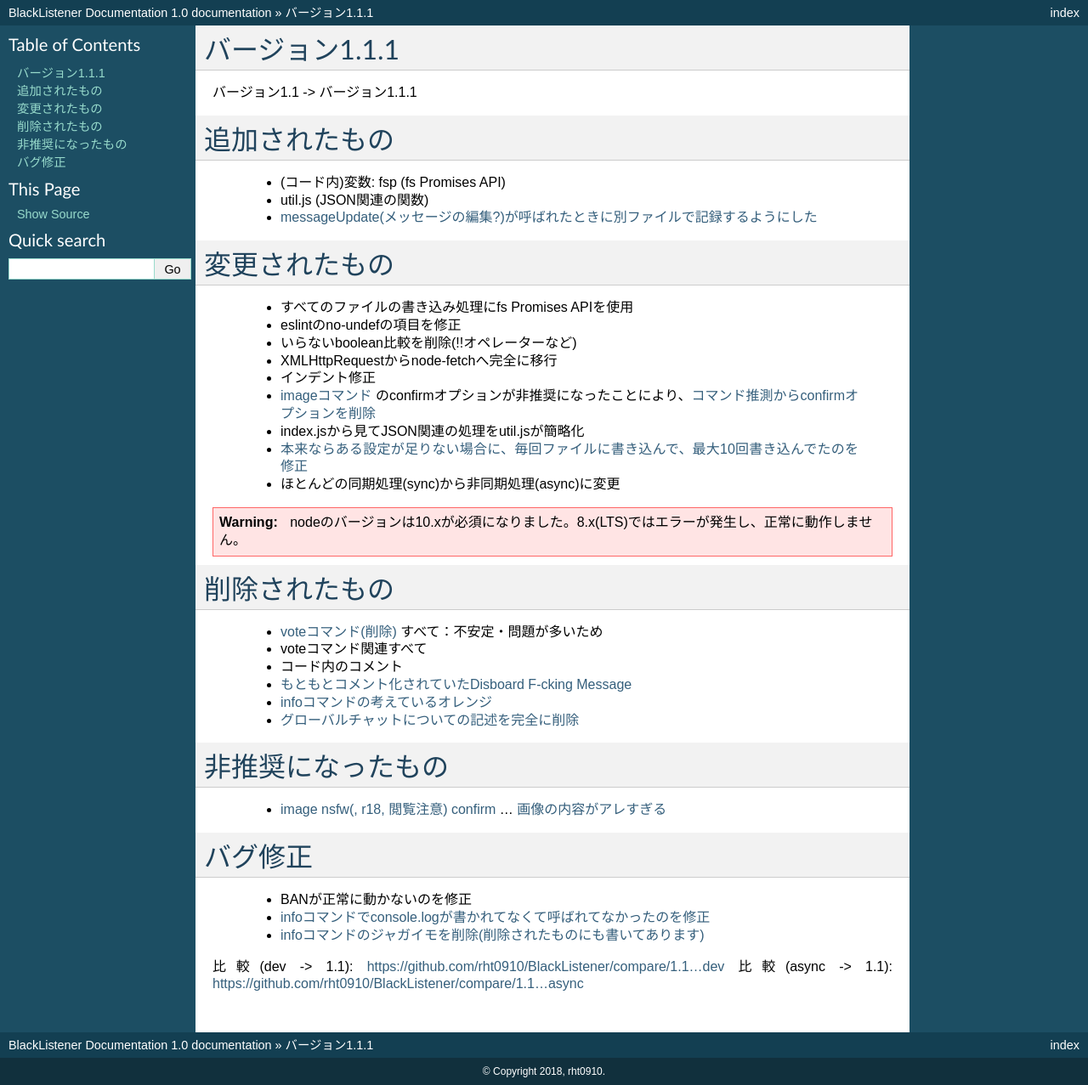
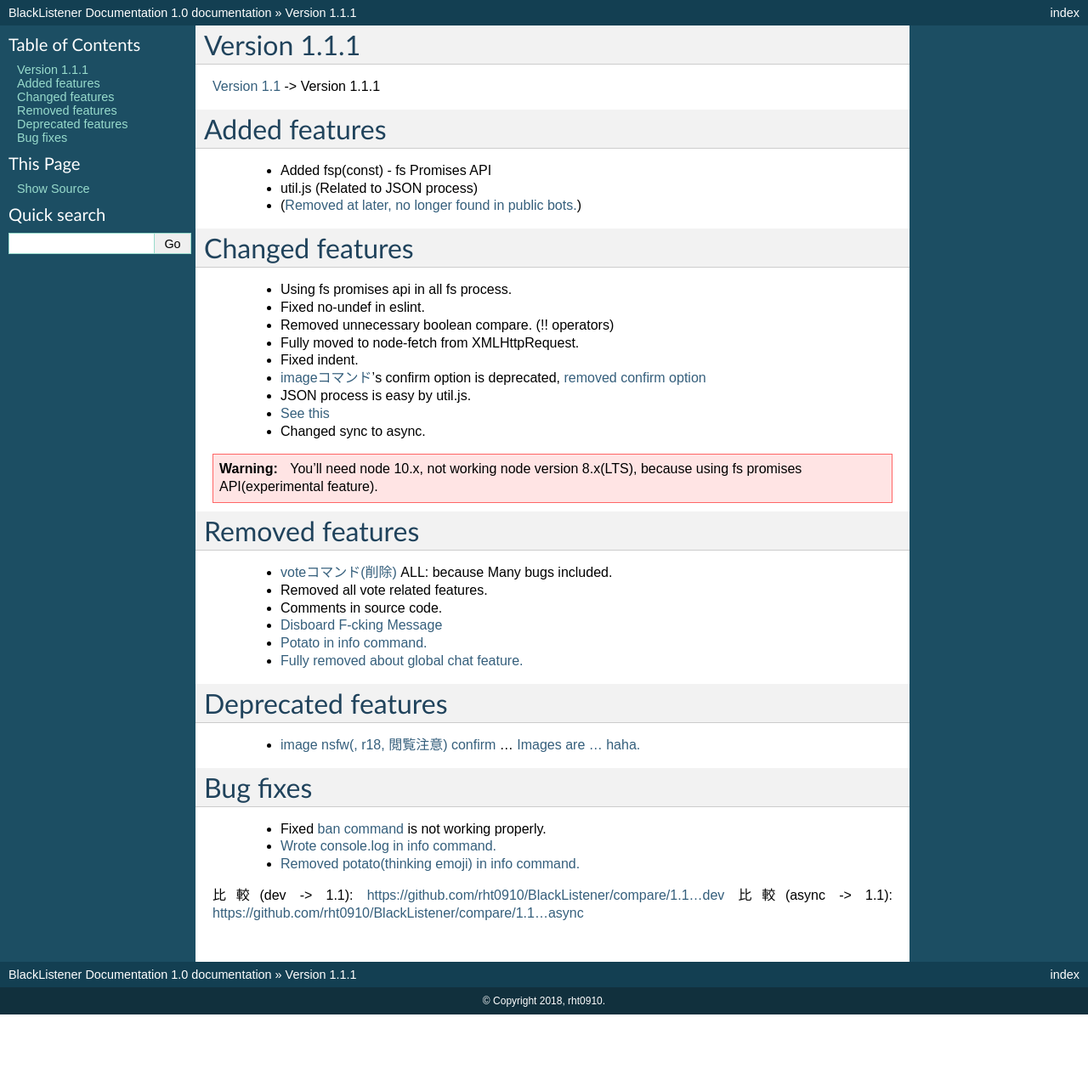
Before and after one commit to acrylic-style/ReadTheDocs, a Sphinx documentation site: the page built from docs/release_notes/1.1.1.rst, in a window 1280 px wide. Shown: the whole page at 85% size. Built offline with Sphinx 7.4.7, drawn with Linux system fonts in a browser that asks for light colours; after the commit the page ends 1194 px from its top, so only the background shows below that.

Commit message:
englished some pages

```diff
--- a/docs/commands/ban.rst
+++ b/docs/commands/ban.rst
@@ -1,14 +1,14 @@
-banコマンド
+ban command
 ====
-::
-        $ ban <ユーザー> <理由> [--force] **<添付ファイルで証拠>**
+Syntax::
+        $ ban <User> <Reason> [--force] **<Probe on Attachment>**
 
-| 指定したユーザーをGlobalBANします。
-| [--force]はオプションですが、それ以外はすべて書かないとエラーになります。
-| --forceを付けると、ユーザーがキャッシュされていなくても強制的にBANを実行しようとします。
+| Global ban that specified user.
+| [--force] is option.
+| When specified --force, attempt to force ban even if it is not cached.
 
 .. note::
-        --forceで強制的にBANを実行するのは非推奨です。
+        Not recommended --force option.
 
 .. warning::
-        GlobalBANを :doc:`unban` で巻き戻すのは非推奨です。証拠、理由などは消されず、そのまま残るからです。
+        Rollback global bans in :doc:`unban` is NOT recommended.
--- a/docs/history.rst
+++ b/docs/history.rst
@@ -1,11 +1,11 @@
-リリースノート
+Release notes
 ====
 
-リリース済み
+Released versions
 ====
 
 * :doc:`release_notes/1.1`
 * :doc:`release_notes/1.1.1`
 
-今後のリリース
+Upcoming release
 ====
--- a/docs/release_notes/1.1.1.rst
+++ b/docs/release_notes/1.1.1.rst
@@ -1,47 +1,47 @@
-バージョン1.1.1
+Version 1.1.1
 ====
 
-バージョン1.1 -> バージョン1.1.1
+:doc:`1.1` -> Version 1.1.1
 
-追加されたもの
+Added features
 ====
- * (コード内)変数: fsp (fs Promises API)
- * util.js (JSON関連の関数)
- * `messageUpdate(メッセージの編集?)が呼ばれたときに別ファイルで記録するようにした <https://github.com/BlackListener/BlackListener/pull/6/files#diff-168726dbe96b3ce427e7fedce31bb0bcR1720>`_
+ * Added fsp(const) - fs Promises API
+ * util.js (Related to JSON process)
+ * (`Removed at later, no longer found in public bots. <https://github.com/BlackListener/BlackListener/pull/6/files#diff-168726dbe96b3ce427e7fedce31bb0bcR1720>`_)
 
-変更されたもの
+Changed features
 ====
- * すべてのファイルの書き込み処理にfs Promises APIを使用
- * eslintのno-undefの項目を修正
- * いらないboolean比較を削除(!!オペレーターなど)
- * XMLHttpRequestからnode-fetchへ完全に移行
- * インデント修正
- * :doc:`../commands/image` のconfirmオプションが非推奨になったことにより、`コマンド推測からconfirmオプションを削除 <https://github.com/BlackListener/BlackListener/pull/6/files#diff-168726dbe96b3ce427e7fedce31bb0bcL82>`_
- * index.jsから見てJSON関連の処理をutil.jsが簡略化
- * `本来ならある設定が足りない場合に、毎回ファイルに書き込んで、最大10回書き込んでたのを修正 <https://github.com/BlackListener/BlackListener/pull/6/files#diff-168726dbe96b3ce427e7fedce31bb0bcR248>`_
- * ほとんどの同期処理(sync)から非同期処理(async)に変更
+ * Using fs promises api in all fs process.
+ * Fixed no-undef in eslint.
+ * Removed unnecessary boolean compare. (!! operators)
+ * Fully moved to node-fetch from XMLHttpRequest.
+ * Fixed indent.
+ * :doc:`../commands/image`'s confirm option is deprecated, `removed confirm option <https://github.com/BlackListener/BlackListener/pull/6/files#diff-168726dbe96b3ce427e7fedce31bb0bcL82>`_
+ * JSON process is easy by util.js.
+ * `See this <https://github.com/BlackListener/BlackListener/pull/6/files#diff-168726dbe96b3ce427e7fedce31bb0bcR248>`_
+ * Changed sync to async.
 
 .. warning::
-        nodeのバージョンは10.xが必須になりました。8.x(LTS)ではエラーが発生し、正常に動作しません。
+        You'll need node 10.x, not working node version 8.x(LTS), because using fs promises API(experimental feature).
 
-削除されたもの
+Removed features
 ====
- * :doc:`../commands/vote` すべて：不安定・問題が多いため
- * voteコマンド関連すべて
- * コード内のコメント
- * `もともとコメント化されていたDisboard F-cking Message <https://github.com/BlackListener/BlackListener/pull/6/files#diff-168726dbe96b3ce427e7fedce31bb0bcL351>`_
- * `infoコマンドの考えているオレンジ <https://github.com/BlackListener/BlackListener/pull/6/files#diff-168726dbe96b3ce427e7fedce31bb0bcL473>`_
- * `グローバルチャットについての記述を完全に削除 <https://github.com/BlackListener/BlackListener/pull/6/files#diff-168726dbe96b3ce427e7fedce31bb0bcL351>`_
+ * :doc:`../commands/vote` ALL: because Many bugs included.
+ * Removed all vote related features.
+ * Comments in source code.
+ * `Disboard F-cking Message <https://github.com/BlackListener/BlackListener/pull/6/files#diff-168726dbe96b3ce427e7fedce31bb0bcL351>`_
+ * `Potato in info command. <https://github.com/BlackListener/BlackListener/pull/6/files#diff-168726dbe96b3ce427e7fedce31bb0bcL473>`_
+ * `Fully removed about global chat feature. <https://github.com/BlackListener/BlackListener/pull/6/files#diff-168726dbe96b3ce427e7fedce31bb0bcL351>`_
 
-非推奨になったもの
+Deprecated features
 ====
- * `image nsfw(, r18, 閲覧注意) confirm <https://github.com/BlackListener/BlackListener/pull/6/files#diff-168726dbe96b3ce427e7fedce31bb0bcR375>`_ ... `画像の内容がアレすぎる <https://github.com/BlackListener/BlackListener/pull/6/files#diff-168726dbe96b3ce427e7fedce31bb0bcR379>`_
+ * `image nsfw(, r18, 閲覧注意) confirm <https://github.com/BlackListener/BlackListener/pull/6/files#diff-168726dbe96b3ce427e7fedce31bb0bcR375>`_ ... `Images are ... haha. <https://github.com/BlackListener/BlackListener/pull/6/files#diff-168726dbe96b3ce427e7fedce31bb0bcR379>`_
 
-バグ修正
+Bug fixes
 ====
- * BANが正常に動かないのを修正
- * `infoコマンドでconsole.logが書かれてなくて呼ばれてなかったのを修正 <https://github.com/BlackListener/BlackListener/pull/6/files#diff-168726dbe96b3ce427e7fedce31bb0bcR423>`_
- * `infoコマンドのジャガイモを削除(削除されたものにも書いてあります) <https://github.com/BlackListener/BlackListener/pull/6/files#diff-168726dbe96b3ce427e7fedce31bb0bcL473>`_
+ * Fixed :doc:`../commands/ban` is not working properly.
+ * `Wrote console.log in info command. <https://github.com/BlackListener/BlackListener/pull/6/files#diff-168726dbe96b3ce427e7fedce31bb0bcR423>`_
+ * `Removed potato(thinking emoji) in info command. <https://github.com/BlackListener/BlackListener/pull/6/files#diff-168726dbe96b3ce427e7fedce31bb0bcL473>`_
 
 比較(dev -> 1.1): https://github.com/rht0910/BlackListener/compare/1.1...dev
 比較(async -> 1.1): https://github.com/rht0910/BlackListener/compare/1.1...async
--- a/docs/release_notes/1.1.rst
+++ b/docs/release_notes/1.1.rst
@@ -1,45 +1,45 @@
-バージョン1.1
+Version 1.1
 ====
 
-バージョン1.0.1 -> バージョン1.1
+Version 1.0.1 -> Version 1.1
 
-追加されたもの
+Added features
 ====
  * :doc:`../commands/eval`
  * :doc:`../commands/talkja`
  * :doc:`../commands/mute`
- * .travis.ymlを追加
- * travis.jsonを追加(Travis-CIテスト用のもの)
- * 新しい引数を追加: --travis-build (Travis-CIテスト専用)
- * dblapi.jsを使うようにした
- * node-fetchを一部で使うようになった
- * 起動してから10秒だけ見れる「プレイ中」メッセージを追加
- * Creating data directory～を一部で表示するようにした
+ * Added .travis.yml
+ * Added travis.json(Travis-CI Tests only)
+ * New argument: --travis-build (Travis-CI Tests Only)
+ * Now use dblapi.js .
+ * Use node-fetch in some commands.
+ * You can see new "Playing" message, disappear at 10 seconds.
+ * Now prints "Creating data directory-" in some times.
 
-変更されたもの
+Changed features
 ====
- * 公開ボット: Google Compute Engineへ移動、反応が早くなりました
+ * Public Bot: Moved to Google Compute Engine, faster response.
  * :doc:`../commands/help`
- * :doc:`../commands/didyouknow` の範囲を拡大(ユーザーだけ->サーバーとユーザー)
- * :doc:`../commands/serverinfo` の判定式などを変更・追加・この説明書にページを追加
- * 「これはもしかして？」のコマンドでprefixが出るようにした
- * README.mdを更新
- * もちろん設定ファイル(config.json)も更新
- * returnするときに一部でawaitも使うようにした。意味があるかは不明
- * :doc:`../commands/ban` で--forceオプションを追加
+ * Feature enlargement in :doc:`../commands/didyouknow` (Users only -> Users and Servers)
+ * Changed/Added if statements in :doc:`../commands/serverinfo`
+ * Now prints with prefix in "Did you mean?"
+ * Updated README.md
+ * Of course, updated configuration file(config.json).
+ * Use await in some return statements; but idk is that efficiency.
+ * Added --force option in :doc:`../commands/ban`.
 
-削除されたもの
+Removed features
 ====
  * submodule(BlackListener-Data)
- * DMで連絡できるシステムを追加したが削除(無効化)された
+ * Added DM contact system, but removed.
 
-修正されたもの
+Bug fixes
 ====
- * dataフォルダが存在しない場合にエラーになって起動しない・メッセージを送信するとエラーになる問題を修正
- * GCEは/dev/sdbを持っていないのでエラーになる問題を修正
- * 関数名にprocessを使っていて正常に動作しない問題を修正
- * BANをするときの重大なバグを修正(自分がBANされるバグ)
+ * Occurs errors when data folder is not exists, and some times are errored when user sent message.
+ * GCE is does not have /dev/sdb, and error.
+ * function process() removed.
+ * Critical bug fixed in :doc:`../commands/ban` (Ban myself)
 
-非推奨になったもの
+Deprecated features
 ====
  * :doc:`../commands/docs`
```
Also changed, not shown: docs/commands.rst (+52 -52 lines).
